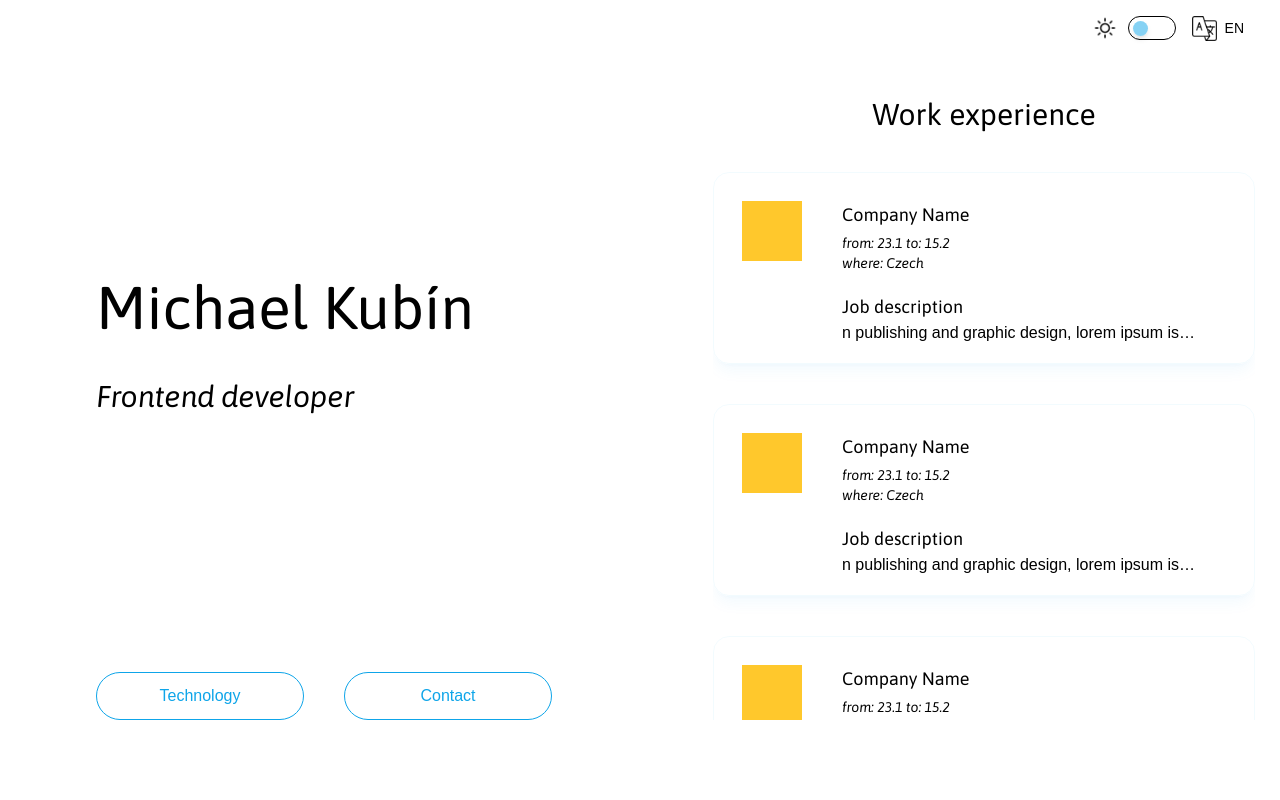
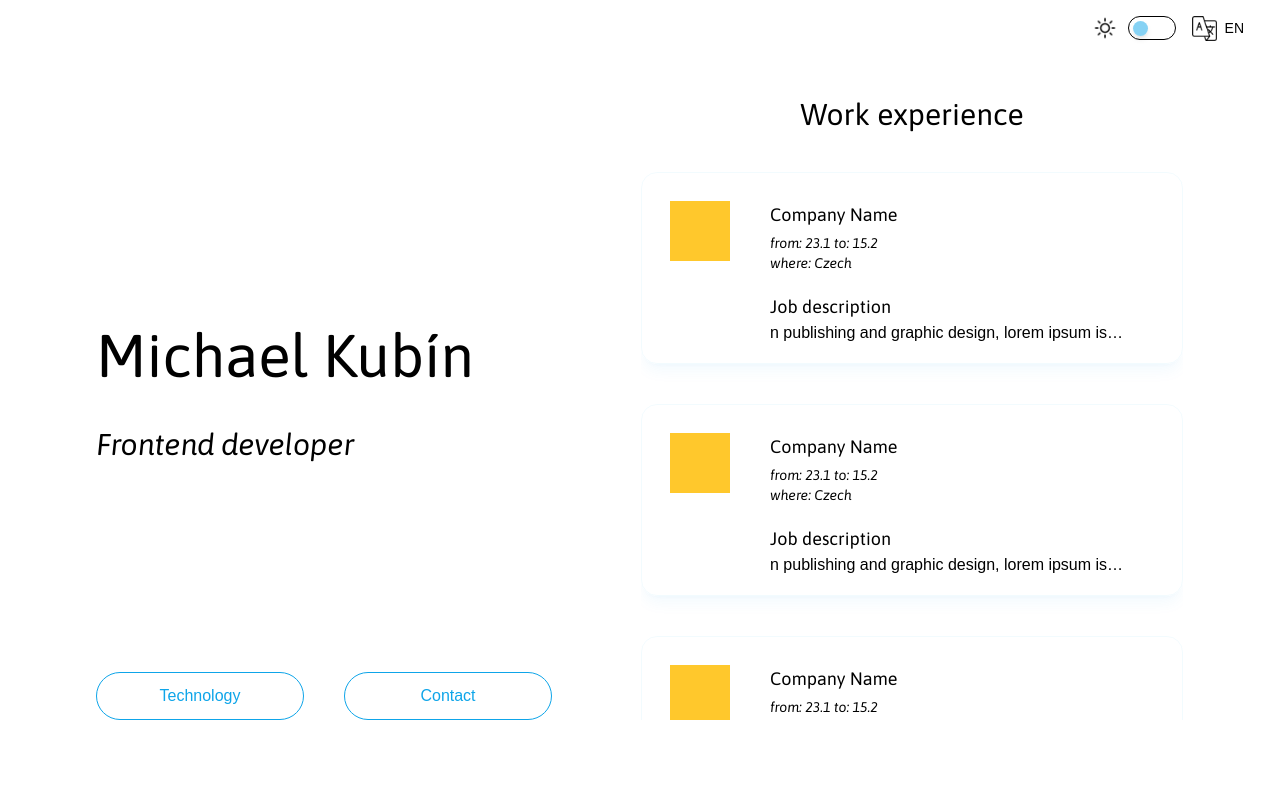
Before and after one commit to mikekubn/self-page, a Next.js app: page / in a window 1280 px wide. Shown: the top 800 px of the page. Built offline with nearby package versions, Linux system fonts and the light colour scheme.

Commit message:
fix: css issue

```diff
--- a/src/components/Sections/HomeSection/index.tsx
+++ b/src/components/Sections/HomeSection/index.tsx
@@ -7,14 +7,14 @@ import Name from '@/components/Name';
 import JobContent from '@/components/JobContent';
 
 const LeftSideHomePage = () => (
-  <div className="flex flex-col flex-1 pl-24">
+  <div className="flex flex-col flex-1 pt-24 pl-24">
     <Name />
     <Navigation />
   </div>
 );
 
 const RightSideHomePage = () => (
-  <div className="flex flex-col justify-start flex-1 pt-24">
+  <div className="flex flex-col flex-1 pt-24 pr-24">
     <h1 className="mx-auto mb-10 text-3xl font-AsapItal">Work experience</h1>
     <div className="flex flex-col h-full mx-auto overflow-auto">
       {
--- a/src/pages/_app.tsx
+++ b/src/pages/_app.tsx
@@ -7,7 +7,7 @@ import TopPanel from 'src/components/TopPanel';
 import { ThemeProvider } from 'src/providers/ThemeProvider';
 
 const MyApp = ({ Component, pageProps }: AppProps): React.ReactElement => (
-  <div className="flex flex-col flex-1 min-h-screen">
+  <>
     <ThemeProvider>
       <TopPanel />
       <MainLayout>
@@ -15,6 +15,6 @@ const MyApp = ({ Component, pageProps }: AppProps): React.ReactElement => (
       </MainLayout>
       <Footer />
     </ThemeProvider>
-  </div>
+  </>
 );
 export default MyApp;
--- a/src/pages/experience/[experienceId].tsx
+++ b/src/pages/experience/[experienceId].tsx
@@ -74,7 +74,7 @@ const JobDescriptionPage = ({ experienceId }: ITaskId): React.ReactElement => {
           description
             ? (
               <>
-                <div className="flex flex-col flex-1 pb-20 pl-24">
+                <div className="flex flex-col flex-1 pt-24 pb-20 pl-24">
                   <Name />
                   <Link href="/" passHref>
                     <a className="flex items-center justify-center h-12 mr-10 border rounded-full cursor-pointer w-52 text-sky500 hover:bg-sky500/5">
@@ -82,7 +82,7 @@ const JobDescriptionPage = ({ experienceId }: ITaskId): React.ReactElement => {
                     </a>
                   </Link>
                 </div>
-                <div className="flex flex-col flex-1 pb-20 pr-24">
+                <div className="flex flex-col flex-1 pt-24 pb-20 pr-24">
                   <div className="flex justify-start m-auto">
                     <div className="w-[60px] h-[60px] bg-yellow" />
                     <div className="flex flex-col ml-10">
--- a/tailwind.config.js
+++ b/tailwind.config.js
@@ -59,8 +59,8 @@ module.exports = {
           '30%, 60%': {
             opacity: '1',
           },
-          '90%, 100%': {
-            opacity: '0.3',
+          '100%': {
+            opacity: '0.5',
           },
         },
       },
```
